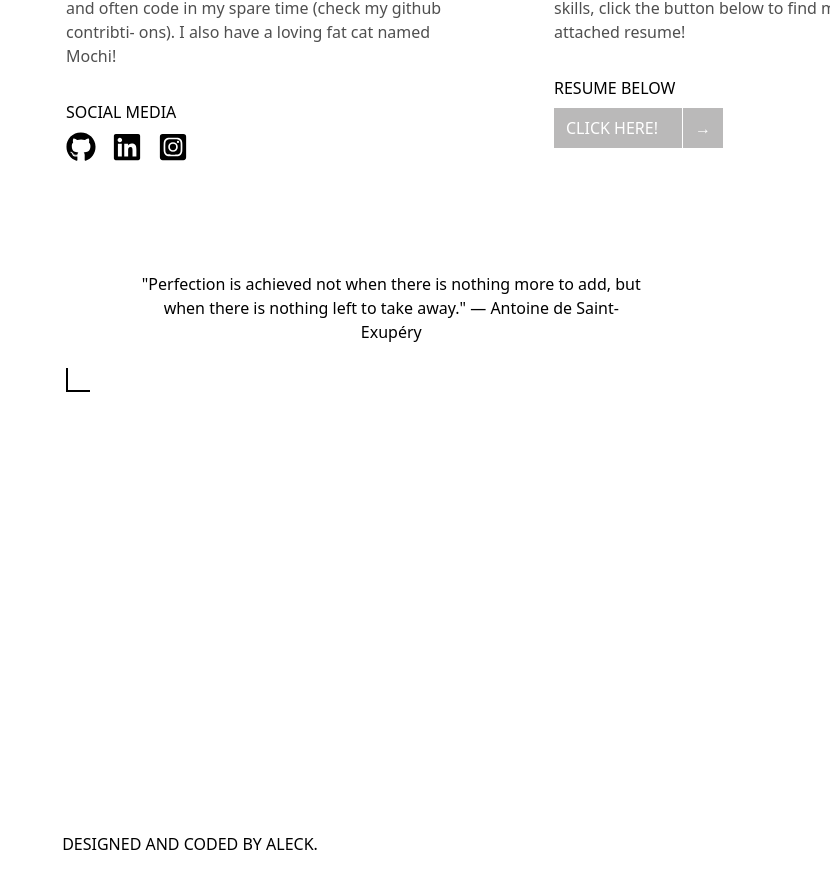
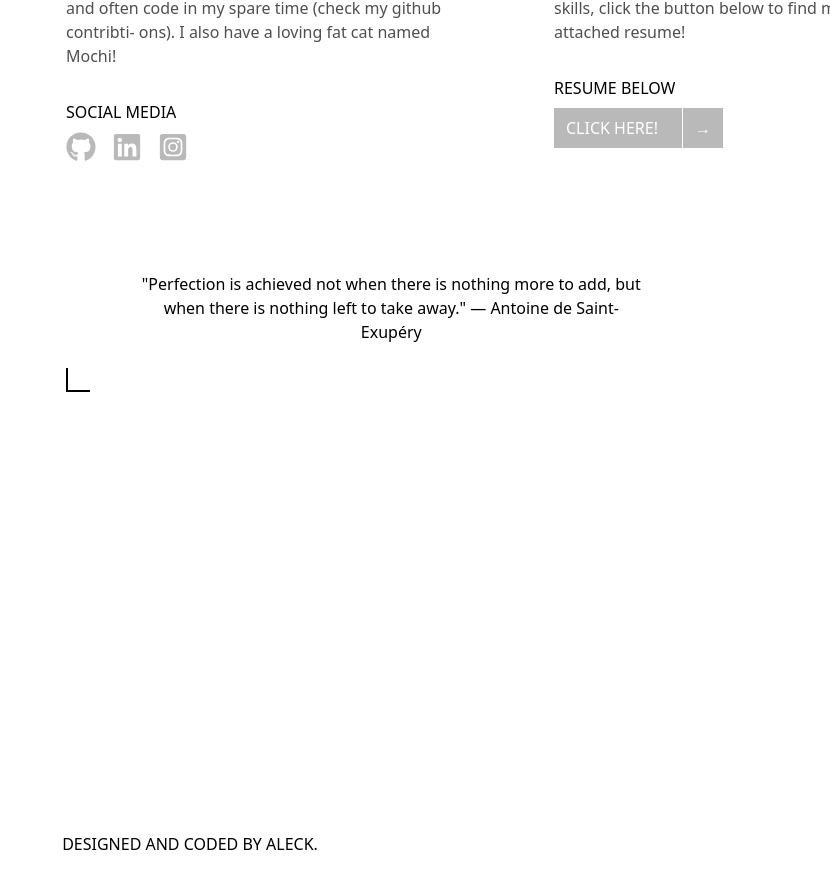
Before and after one commit to aleckshen/aleck-v2, a Next.js app: page / in a window 1280 px wide. Shown: the part 3100-3988 px from the top of the page, without its empty margins (450-1280 px from the left). Built offline with nearby package versions, Linux system fonts and the light colour scheme.

Commit message:
changed social media icon colour and added hover colour

```diff
--- a/src/app/page.js
+++ b/src/app/page.js
@@ -216,9 +216,15 @@ export default function Home() {
             </div>
             <div className="pb-2">SOCIAL MEDIA</div>
             <div className="flex gap-4">
-              <FaGithub size={30}/>
-              <FaLinkedin size={30}/>
-              <FaInstagramSquare size={30}/>
+              <div className="hover:text-[#979797] text-[#BAB9B9] transition-colors duration-300 cursor-pointer">
+                <FaGithub size={30} />
+              </div>
+              <div className="hover:text-[#979797] text-[#BAB9B9] transition-colors duration-300 cursor-pointer">
+                <FaLinkedin size={30} />
+              </div>
+              <div className="hover:text-[#979797] text-[#BAB9B9] transition-colors duration-300 cursor-pointer">
+                <FaInstagramSquare size={30} />
+              </div>
             </div>
           </div>
           <div className="relative flex flex-col">
```
